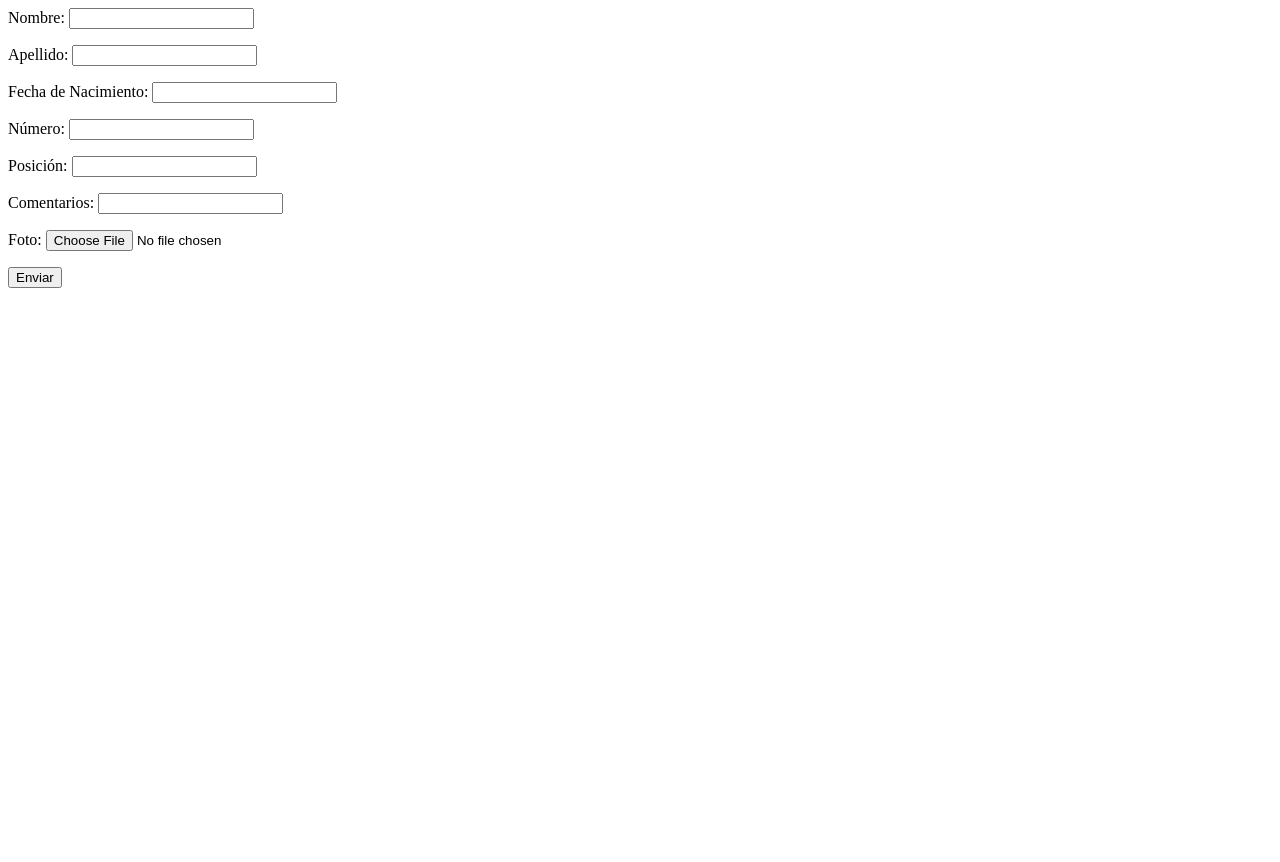
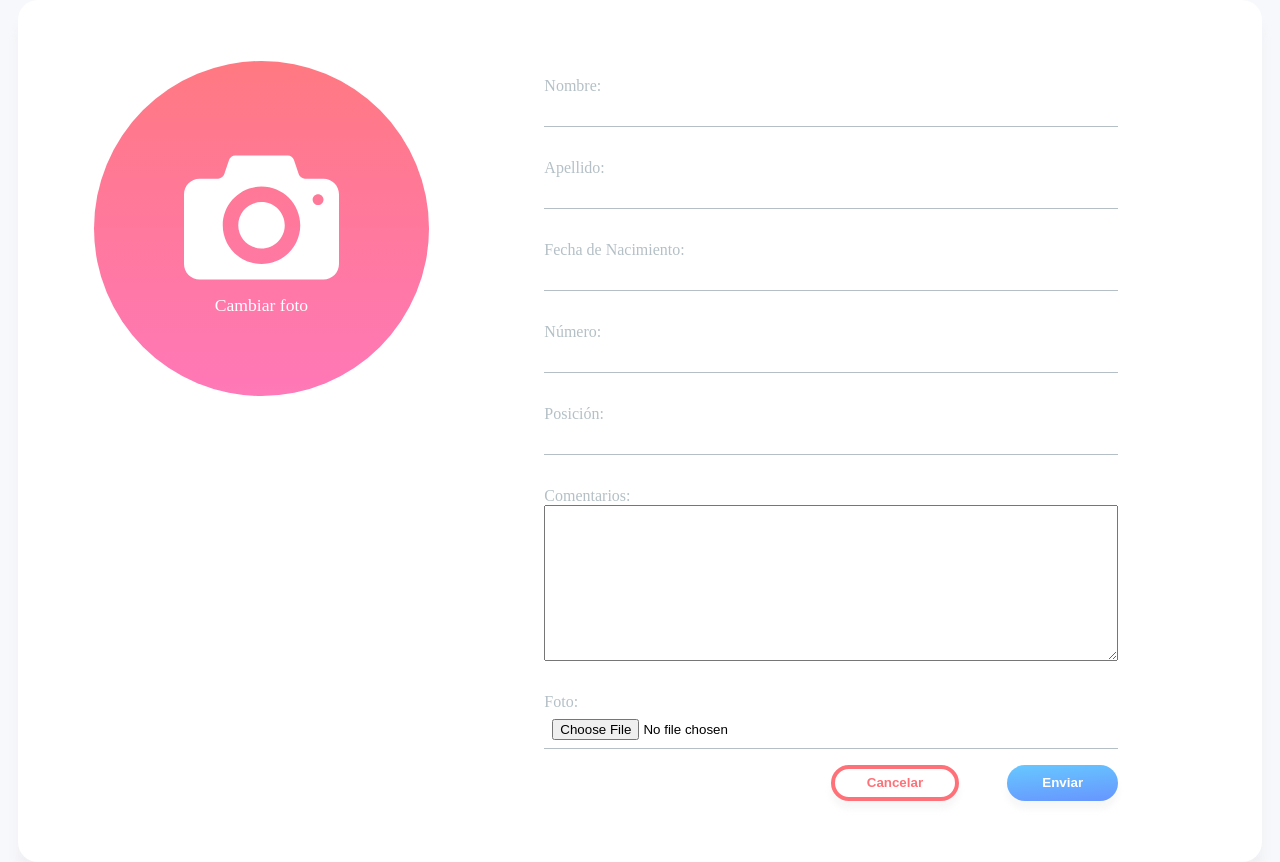
Before and after one commit to CaveLabs-1/Libelulas, a Django app: page /jugadora/agregar_jugadora/ in a window 1280 px wide. Before the commit the page ends 288 px from the top, so only its background shows below. Run offline with Django 3.2, Linux system fonts and the light colour scheme.

Commit message:
Crear views de agregar jugadora

```diff
--- a/proyecto/libelulas/jugadora/models.py
+++ b/proyecto/libelulas/jugadora/models.py
@@ -9,5 +9,5 @@ class Jugadora(models.Model):
     Nacimiento = models.DateField(default='', verbose_name='Fecha de Nacimiento')
     Numero = models.IntegerField(default='', verbose_name='Número')
     Posicion = models.IntegerField(default='', verbose_name='Posición')
-    Notas = models.CharField(max_length=150, default='', verbose_name='Comentarios')
+    Notas = models.TextField(max_length=150, default='', verbose_name='Comentarios')
     Imagen = ImageField(upload_to='media/jugadora' , default='', verbose_name='Foto')
--- a/proyecto/libelulas/jugadora/templates/jugadora/agregar_jugadora.html
+++ b/proyecto/libelulas/jugadora/templates/jugadora/agregar_jugadora.html
@@ -1,5 +1,26 @@
-<form method="POST" novalidate>
-  {% csrf_token %}
-  {{ form.as_p }}
-  <button type="submit">Enviar</button>
-</form>
+{% extends "base.html" %}
+{% load staticfiles %}
+{% block main %}
+<div class="form-container">
+  <div class="image-column">
+    <div class="image-circle upload">
+      <div class="generic-photo">
+      </div>
+      <div class="absolute-icons">
+        <img class="camera-icon" src="{% static 'media/photo-camera.svg' %}"/>
+        <span>Cambiar foto</span>
+      </div>
+    </div>
+  </div>
+  <div class="form-column">
+    <form method="POST" novalidate>
+      {% csrf_token %}
+      {{ form.as_p }}
+      <div class="container-button">
+        <button class="cancel">Cancelar</button>
+        <button class="submit" type="submit">Enviar</button>
+      </div>
+    </form>
+  </div>
+</div>
+{% endblock %}
--- a/proyecto/libelulas/libelulas/settings.py
+++ b/proyecto/libelulas/libelulas/settings.py
@@ -55,7 +55,7 @@ ROOT_URLCONF = 'libelulas.urls'
 TEMPLATES = [
     {
         'BACKEND': 'django.template.backends.django.DjangoTemplates',
-        'DIRS': [],
+        'DIRS': [os.path.join(BASE_DIR, 'templates')],
         'APP_DIRS': True,
         'OPTIONS': {
             'context_processors': [
--- /dev/null
+++ b/proyecto/libelulas/static/index.css
@@ -0,0 +1,118 @@
+body {
+  margin: 0;
+}
+
+.main {
+  align-items: center;
+  background-color: #f7f8fb;
+  display: flex;
+  justify-content: center;
+  min-height: 100vh;
+  width: 100%;
+}
+
+.form-container {
+  background-color: #fff;
+  border-radius: 20px;
+  box-shadow: 0 18px 9px 0 rgba(235, 236, 239, 0.64);
+  display: flex;
+  padding: 3.8em 9em 3.8em 4.75em;
+  max-width: 1024px;
+  width:100%;
+}
+
+.form-container > .image-column {
+  flex-grow: 1;
+}
+
+.form-container > .form-column {
+  flex-grow: 2;
+}
+
+form {
+  display: flex;
+  flex-direction: column;
+}
+
+form > .container-button {
+  align-self: flex-end;
+  display: flex;
+  justify-content: space-between;
+  width: 50%;
+}
+
+.cancel {
+  background-color: transparent;
+  border: solid 4px #ff7178;
+  border-radius: 50px;
+  box-shadow: 0 8px 6px 0 rgba(239, 239, 239, 0.47);
+  color: #ff7178;
+  cursor: pointer;
+  font-weight: bold;
+  letter-spacing: 43;
+  padding: 0.5em 2.37em 0.5em 2.37em;
+}
+
+.submit {
+  background-image: linear-gradient(175deg, #67c8ff, #6795ff);
+  border-radius: 50px;
+  border-style: none;
+  box-shadow: 0 8px 6px 0 rgba(239, 239, 239, 0.47);
+  color: #fff;
+  cursor: pointer;
+  font-weight: bold;
+  letter-spacing: 43;
+  padding: 0.75em 2.62em 0.75em 2.62em;
+}
+
+.upload {
+  background-image: linear-gradient(to bottom, #ff7982, #ff78b8);
+  height: 335px;
+  width: 335px;
+  position:relative;
+}
+
+.image-circle {
+  border-radius: 50%;
+}
+
+.upload > .absolute-icons {
+  align-items: center;
+  display: flex;
+  flex-direction: column;
+  height: 100%;
+  justify-content: center;
+  left: 0;
+  margin-left: auto;
+  margin-right: auto;
+  position: absolute;
+  right: 0;
+  width: 100%;
+}
+
+.absolute-icons > .camera-icon {
+  max-width: 155px;
+  width: 100%;
+}
+
+.absolute-icons > span {
+  color: #fff;
+  font-size: 1.1em;
+  letter-spacing: 29;
+}
+
+form > p {
+  display: flex;
+  flex-direction: column;
+}
+
+form > p > label {
+  color: #b4c0c6;
+  letter-spacing: 29;
+}
+
+form > p > input {
+  border: none;
+  border-bottom: 1px solid  #b4c0c6;
+  padding: 8px;
+}
--- /dev/null
+++ b/proyecto/libelulas/templates/base.html
@@ -0,0 +1,12 @@
+{% load staticfiles %}
+<!doctype html>
+<html>
+  <head>
+    <link rel="stylesheet" href="{% static '/index.css' %}">
+  </head>
+  <body>
+    <div class="main">
+      {% block main %}{% endblock %}
+    </div>
+  </body>
+</html>
```
Also changed, not shown: proyecto/libelulas/static/media/photo-camera.svg (added).
